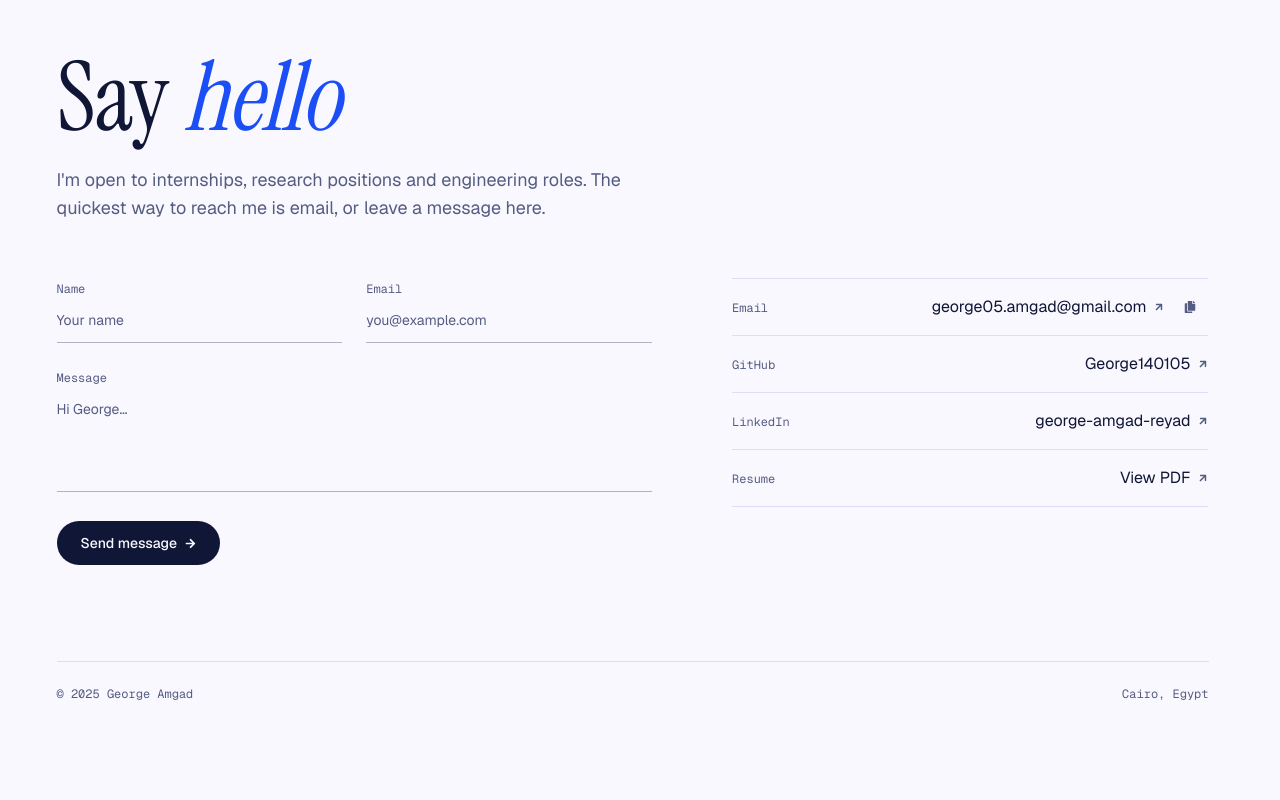
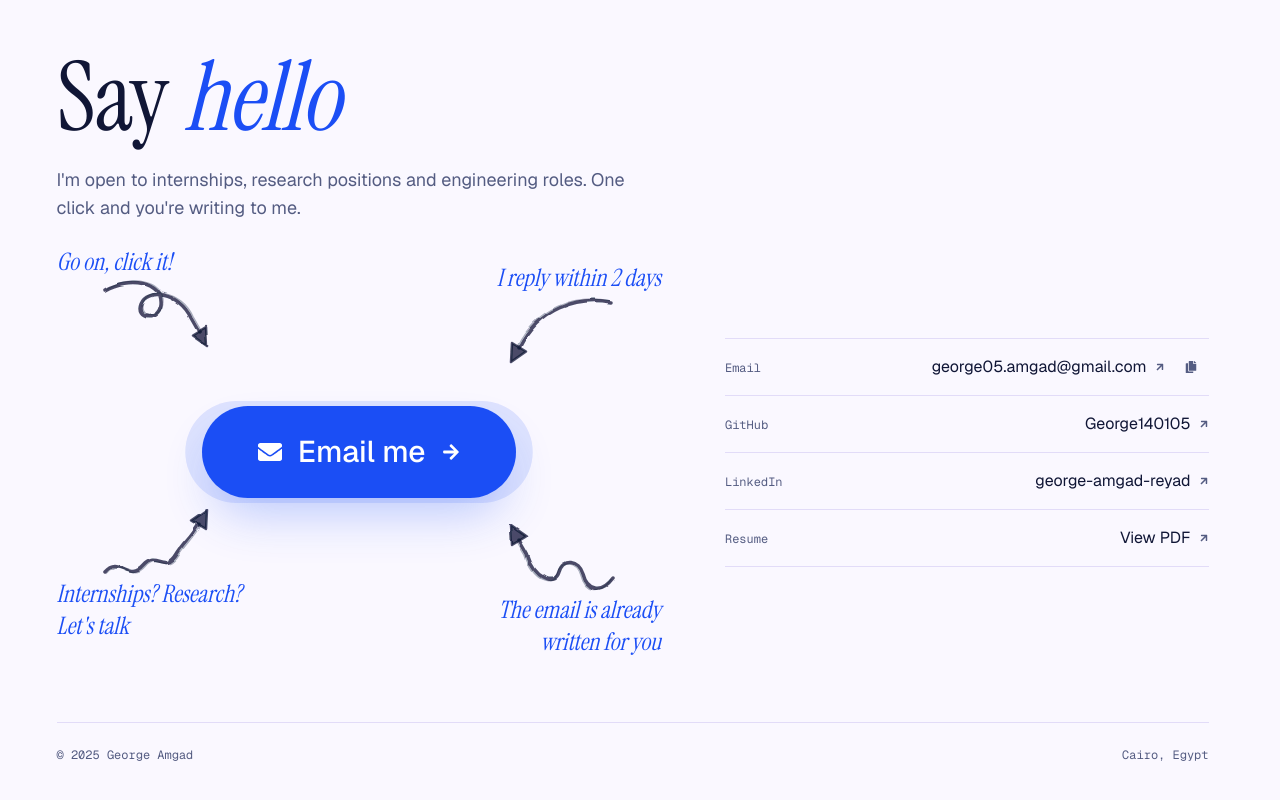
Before and after one commit to George140105/portfolio, a Next.js app in the folder portfolio/: page / in a window 1280 px wide. Shown: the part 6627-7427 px from the top of the page. Before the commit the page ends 7369 px from the top, so only its background shows below. Built offline with nearby package versions, Linux system fonts and the light colour scheme.

Commit message:
updated mailer

```diff
--- a/portfolio/package.json
+++ b/portfolio/package.json
@@ -12,7 +12,6 @@
     "deploy": "gh-pages -d out"
   },
   "dependencies": {
-    "@emailjs/browser": "^4.4.1",
     "animejs": "^4.5.0",
     "gh-pages": "^6.3.0",
     "motion": "^13.4.6",
--- a/portfolio/src/components/Contact.tsx
+++ b/portfolio/src/components/Contact.tsx
@@ -1,14 +1,21 @@
 "use client";
-import emailjs from "@emailjs/browser";
-import { AnimatePresence, motion } from "motion/react";
-import { useState } from "react";
-import { FaArrowRight, FaCheck, FaCopy, FaSpinner } from "react-icons/fa";
+import { AnimatePresence, motion, useReducedMotion } from "motion/react";
+import { useId, useState } from "react";
+import { FaArrowRight, FaCheck, FaCopy, FaEnvelope } from "react-icons/fa";
 import Magnet from "~/components/ui/Magnet";
 
 const EMAIL = "george05.amgad@gmail.com";
 
+// Opens the visitor's mail app with everything but their own words already written.
+const MAILTO = `mailto:${EMAIL}?${new URLSearchParams({
+  subject: "Hello from your portfolio",
+  body: "Hi George,\n\nI came across your portfolio and I'd like to talk about [an internship / a role / a project].\n\nBest,\n[Your name]",
+})
+  .toString()
+  .replace(/\+/g, "%20")}`;
+
 const links = [
-  { href: `mailto:${EMAIL}`, label: "Email", value: EMAIL },
+  { href: MAILTO, label: "Email", value: EMAIL },
   { href: "https://github.com/George140105", label: "GitHub", value: "George140105" },
   {
     href: "https://www.linkedin.com/in/george-amgad-reyad/",
@@ -18,16 +25,166 @@ const links = [
   { href: "/George_Amgad_Resume.pdf", label: "Resume", value: "View PDF" },
 ];
 
-const inputClass =
-  "w-full border-b border-foreground/30 bg-transparent py-3 text-foreground placeholder:text-muted-foreground focus:border-foreground focus:outline-none transition-colors";
+type Corner = "tl" | "tr" | "bl" | "br";
+
+/*
+ * Cartoon arrows, all drawn for the top-left corner in a 120×80 box: they start near (6, 8) and
+ * arrive at the arrowhead's base around (98, 54), heading down-right. Other corners mirror them.
+ * Every path ends travelling along the same direction, so one arrowhead fits them all.
+ */
+const ARROWS = {
+  swoosh: "M6 8 C 40 2, 78 14, 98 54",
+  loop: "M4 12 C 28 -2, 62 4, 60 26 C 58 44, 34 42, 40 26 C 46 10, 78 14, 90 40 L 98 54",
+  wave: "M4 6 C 18 22, 28 -4, 42 12 C 56 28, 64 4, 76 24 C 82 34, 90 40, 98 54",
+  bounce: "M4 16 C 16 0, 30 4, 34 20 C 38 34, 54 36, 58 22 C 62 8, 82 14, 90 40 L 98 54",
+};
+// Chunky filled head, tip at (106, 68), pointing along the arrows' final direction.
+const ARROW_HEAD = "M106 68 L105 49 L91 57.5 Z";
+
+const notes: { corner: Corner; text: string; arrow: keyof typeof ARROWS; className: string }[] = [
+  { corner: "tl", text: "Go on, click it!", arrow: "loop", className: "left-0 top-0" },
+  { corner: "tr", text: "I reply within 2 days", arrow: "swoosh", className: "right-0 top-4 hidden sm:flex" },
+  {
+    corner: "bl",
+    text: "Internships? Research? Let's talk",
+    arrow: "wave",
+    className: "bottom-4 left-0 hidden sm:flex",
+  },
+  {
+    corner: "br",
+    text: "The email is already written for you",
+    arrow: "bounce",
+    className: "bottom-0 right-0",
+  },
+];
 
 const ease = [0.22, 1, 0.36, 1] as const;
 
+/**
+ * A handwritten note with a cartoon arrow pointing at the button. The arrow sketches itself in,
+ * then "boils" like a hand-drawn cartoon: a noise filter wobbles its outline, stepping to a new
+ * random pattern a few times a second. While the button is hovered the arrows lean in toward it
+ * and boil faster.
+ */
+const Note = ({
+  corner,
+  text,
+  arrow,
+  className,
+  index,
+  eager,
+}: {
+  corner: Corner;
+  text: string;
+  arrow: keyof typeof ARROWS;
+  className: string;
+  index: number;
+  eager: boolean;
+}) => {
+  const right = corner.endsWith("r");
+  const bottom = corner.startsWith("b");
+  const delay = 0.3 + index * 0.15;
+  const filterId = `sketch-${useId().replace(/:/g, "")}`;
+  const reduce = useReducedMotion();
+  const inView = { once: true, margin: "-15% 0px" };
+
+  return (
+    <div
+      aria-hidden
+      className={`pointer-events-none absolute flex max-w-[11rem] select-none sm:max-w-[15rem] md:max-w-[10rem] lg:max-w-[14rem] ${
+        bottom ? "flex-col-reverse" : "flex-col"
+      } ${right ? "items-end text-right" : "items-start"} ${className}`}
+    >
+      <motion.p
+        initial={{ opacity: 0, y: bottom ? -8 : 8 }}
+        whileInView={{ opacity: 1, y: 0 }}
+        viewport={{ once: true, margin: "-15% 0px" }}
+        transition={{ duration: 0.5, delay, ease }}
+        className={`font-serif text-lg italic leading-snug text-highlight sm:text-2xl md:text-lg lg:text-2xl ${
+          right ? "rotate-2" : "-rotate-2"
+        }`}
+      >
+        {text}
+      </motion.p>
+      <motion.svg
+        viewBox="0 0 120 80"
+        overflow="visible"
+        animate={{ x: eager ? (right ? -8 : 8) : 0, y: eager ? (bottom ? -8 : 8) : 0 }}
+        transition={{ type: "spring", bounce: 0, duration: 0.35 }}
+        className={`h-14 w-24 text-foreground/75 sm:h-20 sm:w-32 ${right ? "mr-6 sm:mr-10" : "ml-6 sm:ml-10"}`}
+      >
+        <defs>
+          <filter id={filterId} x="-20%" y="-20%" width="140%" height="140%">
+            <feTurbulence type="fractalNoise" baseFrequency="0.05" numOctaves="2" seed={index + 1}>
+              {/* Stepped, not smooth: hand-drawn animation redraws a few frames a second. */}
+              {!reduce && (
+                <animate
+                  key={eager ? "fast" : "slow"}
+                  attributeName="seed"
+                  values={`${index + 1};${index + 9};${index + 4};${index + 13}`}
+                  dur={eager ? "0.32s" : "0.6s"}
+                  calcMode="discrete"
+                  repeatCount="indefinite"
+                />
+              )}
+            </feTurbulence>
+            <feDisplacementMap in="SourceGraphic" scale="3.5" xChannelSelector="R" yChannelSelector="G" />
+          </filter>
+        </defs>
+        <g
+          filter={`url(#${filterId})`}
+          transform={`translate(${right ? 120 : 0} ${bottom ? 80 : 0}) scale(${right ? -1 : 1} ${bottom ? -1 : 1})`}
+        >
+          {/* The main ink line, sketched in from the tail */}
+          <motion.path
+            d={ARROWS[arrow]}
+            fill="none"
+            stroke="currentColor"
+            strokeWidth="3.5"
+            strokeLinecap="round"
+            strokeLinejoin="round"
+            initial={{ pathLength: 0 }}
+            whileInView={{ pathLength: 1 }}
+            viewport={inView}
+            transition={{ duration: 0.7, delay: delay + 0.15, ease: "easeInOut" }}
+          />
+          {/* A lighter, slightly offset second pass, like a pencil going over the line again */}
+          <motion.path
+            d={ARROWS[arrow]}
+            fill="none"
+            stroke="currentColor"
+            strokeWidth="1.25"
+            strokeLinecap="round"
+            opacity={0.45}
+            transform="translate(2 -1.5)"
+            initial={{ pathLength: 0 }}
+            whileInView={{ pathLength: 1 }}
+            viewport={inView}
+            transition={{ duration: 0.6, delay: delay + 0.45, ease: "easeInOut" }}
+          />
+          {/* The head lands with a little cartoon pop once the line arrives */}
+          <motion.path
+            d={ARROW_HEAD}
+            fill="currentColor"
+            stroke="currentColor"
+            strokeWidth="2.5"
+            strokeLinejoin="round"
+            style={{ transformBox: "fill-box", transformOrigin: "center" }}
+            initial={{ scale: 0, opacity: 0 }}
+            whileInView={{ scale: 1, opacity: 1 }}
+            viewport={inView}
+            transition={{ type: "spring", bounce: 0.55, duration: 0.45, delay: delay + 0.8 }}
+          />
+        </g>
+      </motion.svg>
+    </div>
+  );
+};
+
 const Contact = () => {
-  const [formData, setFormData] = useState({ name: "", email: "", message: "" });
-  const [isSubmitting, setIsSubmitting] = useState(false);
-  const [status, setStatus] = useState<"sent" | "error" | null>(null);
   const [copied, setCopied] = useState(false);
+  // True while the button is hovered or focused: the arrows lean in.
+  const [eager, setEager] = useState(false);
 
   const copyEmail = async () => {
     try {
@@ -35,32 +192,7 @@ const Contact = () => {
       setCopied(true);
       setTimeout(() => setCopied(false), 2000);
     } catch {
-      window.location.href = `mailto:${EMAIL}`;
-    }
-  };
-
-  const handleSubmit = async (e: React.FormEvent) => {
-    e.preventDefault();
-    setIsSubmitting(true);
-    setStatus(null);
-
-    try {
-      await emailjs.send(
-        "service_7h236yp",
-        "template_0or6ykk",
-        {
-          name: formData.name,
-          email: formData.email,
-          message: formData.message,
-        },
-        "bbG9o0rl9QRW9C6Qu"
-      );
-      setStatus("sent");
-      setFormData({ name: "", email: "", message: "" });
-    } catch {
-      setStatus("error");
-    } finally {
-      setIsSubmitting(false);
+      window.location.href = MAILTO;
     }
   };
 
@@ -77,130 +209,47 @@ const Contact = () => {
           Say <span className="italic text-highlight">hello</span>
         </motion.h2>
         <p className="mt-5 max-w-xl text-muted-foreground sm:text-lg">
-          I&apos;m open to internships, research positions and engineering roles. The quickest way
-          to reach me is email, or leave a message here.
+          I&apos;m open to internships, research positions and engineering roles. One click and
+          you&apos;re writing to me.
         </p>
 
-        <div className="mt-14 grid gap-14 md:grid-cols-[1fr_0.8fr] md:gap-20">
-          <AnimatePresence mode="wait">
-            {status === "sent" ? (
-              <motion.div
-                key="sent"
-                role="status"
-                initial={{ opacity: 0, y: 12 }}
-                animate={{ opacity: 1, y: 0 }}
-                exit={{ opacity: 0, y: -12 }}
-                transition={{ duration: 0.45, ease }}
-                className="flex flex-col items-start gap-5"
-              >
-                <motion.span
-                  initial={{ scale: 0.6, opacity: 0 }}
-                  animate={{ scale: 1, opacity: 1 }}
-                  transition={{ type: "spring", bounce: 0.3, duration: 0.5, delay: 0.1 }}
-                  className="flex h-12 w-12 items-center justify-center rounded-full bg-primary text-primary-foreground"
+        <div className="mt-6 grid items-center gap-8 md:grid-cols-[1fr_0.8fr] md:gap-16">
+          {/* The stage: the button in the middle, notes and arrows in the corners pointing at it. */}
+          <div className="relative flex flex-col items-center py-32 sm:py-40">
+            {notes.map((n, i) => (
+              <Note key={n.corner} {...n} index={i} eager={eager} />
+            ))}
+
+            <motion.div
+              initial={{ opacity: 0, scale: 0.9 }}
+              whileInView={{ opacity: 1, scale: 1 }}
+              viewport={{ once: true, margin: "-15% 0px" }}
+              transition={{ type: "spring", bounce: 0, duration: 0.6 }}
+              className="relative"
+            >
+              {/* A slow ring that ripples out from the button to draw the eye. */}
+              <motion.span
+                aria-hidden
+                className="absolute inset-0 rounded-full bg-primary"
+                animate={{ scale: [1, 1.18], opacity: [0.3, 0] }}
+                transition={{ duration: 2.2, repeat: Infinity, repeatDelay: 0.8, ease: "easeOut" }}
+              />
+              <Magnet strength={0.15}>
+                <a
+                  href={MAILTO}
+                  onPointerEnter={(e) => e.pointerType === "mouse" && setEager(true)}
+                  onPointerLeave={() => setEager(false)}
+                  onFocus={() => setEager(true)}
+                  onBlur={() => setEager(false)}
+                  className="group relative inline-flex items-center gap-3 rounded-full bg-primary px-9 py-5 text-xl font-medium text-primary-foreground shadow-2xl shadow-primary/30 transition-transform active:scale-[0.97] active:duration-100 sm:gap-4 sm:px-14 sm:py-7 sm:text-3xl md:px-10 md:py-6 md:text-2xl lg:px-14 lg:py-7 lg:text-3xl"
                 >
-                  <FaCheck size={16} />
-                </motion.span>
-                <div>
-                  <h3 className="font-serif text-4xl">Message sent</h3>
-                  <p className="mt-2 text-muted-foreground">
-                    Thanks for reaching out. I&apos;ll get back to you within a couple of days.
-                  </p>
-                </div>
-                <button
-                  onClick={() => setStatus(null)}
-                  className="text-sm text-primary underline underline-offset-4 transition-opacity active:opacity-60"
-                >
-                  Send another message
-                </button>
-              </motion.div>
-            ) : (
-            <motion.form
-              key="form"
-              onSubmit={handleSubmit}
-              initial={{ opacity: 0, y: 20 }}
-              whileInView={{ opacity: 1, y: 0 }}
-              exit={{ opacity: 0, y: -12 }}
-              viewport={{ once: true }}
-              transition={{ duration: 0.6, ease }}
-              className="space-y-6"
-            >
-              <div className="grid gap-6 sm:grid-cols-2">
-                <label className="block text-sm">
-                  <span className="font-mono text-xs text-muted-foreground">Name</span>
-                  <input
-                    type="text"
-                    required
-                    autoComplete="name"
-                    placeholder="Your name"
-                    className={inputClass}
-                    value={formData.name}
-                    onChange={(e) => setFormData({ ...formData, name: e.target.value })}
-                  />
-                </label>
-                <label className="block text-sm">
-                  <span className="font-mono text-xs text-muted-foreground">Email</span>
-                  <input
-                    type="email"
-                    required
-                    autoComplete="email"
-                    placeholder="you@example.com"
-                    className={inputClass}
-                    value={formData.email}
-                    onChange={(e) => setFormData({ ...formData, email: e.target.value })}
-                  />
-                </label>
-              </div>
-              <label className="block text-sm">
-                <span className="font-mono text-xs text-muted-foreground">Message</span>
-                <textarea
-                  rows={4}
-                  required
-                  placeholder="Hi George…"
-                  className={`${inputClass} resize-none`}
-                  value={formData.message}
-                  onChange={(e) => setFormData({ ...formData, message: e.target.value })}
-                />
-              </label>
-              <Magnet>
-                <button
-                  type="submit"
-                  disabled={isSubmitting}
-                  className="group inline-flex min-w-[10rem] items-center justify-center gap-2 rounded-full bg-foreground px-6 py-3 text-sm font-medium text-background transition-[background-color,color,transform] hover:bg-primary hover:text-primary-foreground active:scale-[0.97] active:duration-100 disabled:cursor-not-allowed disabled:opacity-60"
-                >
-                  {isSubmitting ? (
-                    <>
-                      <FaSpinner className="animate-spin" size={12} />
-                      Sending…
-                    </>
-                  ) : (
-                    <>
-                      Send message
-                      <FaArrowRight size={11} className="transition-transform group-hover:translate-x-0.5" />
-                    </>
-                  )}
-                </button>
+                  <FaEnvelope className="shrink-0 text-[0.8em]" />
+                  Email me
+                  <FaArrowRight className="shrink-0 text-[0.6em] transition-transform group-hover:translate-x-1" />
+                </a>
               </Magnet>
-              <AnimatePresence>
-                {status === "error" && (
-                  <motion.p
-                    role="alert"
-                    initial={{ opacity: 0, y: -6 }}
-                    animate={{ opacity: 1, y: 0 }}
-                    exit={{ opacity: 0 }}
-                    className="text-sm text-muted-foreground"
-                  >
-                    That didn&apos;t go through, but your message is still here. Try again, or{" "}
-                    <button type="button" onClick={copyEmail} className="text-primary underline underline-offset-4">
-                      {copied ? "email copied" : "copy my email"}
-                    </button>
-                    .
-                  </motion.p>
-                )}
-              </AnimatePresence>
-            </motion.form>
-            )}
-          </AnimatePresence>
+            </motion.div>
+          </div>
 
           <motion.ul
             initial={{ opacity: 0, y: 20 }}
@@ -251,7 +300,7 @@ const Contact = () => {
           </motion.ul>
         </div>
 
-        <p className="mt-24 flex flex-col gap-1 border-t border-border pt-6 font-mono text-xs text-muted-foreground sm:flex-row sm:justify-between">
+        <p className="mt-16 flex flex-col gap-1 border-t border-border pt-6 font-mono text-xs text-muted-foreground sm:flex-row sm:justify-between">
           <span>&copy; {new Date().getFullYear()} George Amgad</span>
           <span>Cairo, Egypt</span>
         </p>
```
Also changed, not shown: 1 other file (tests, documents, lock files or other folders).
